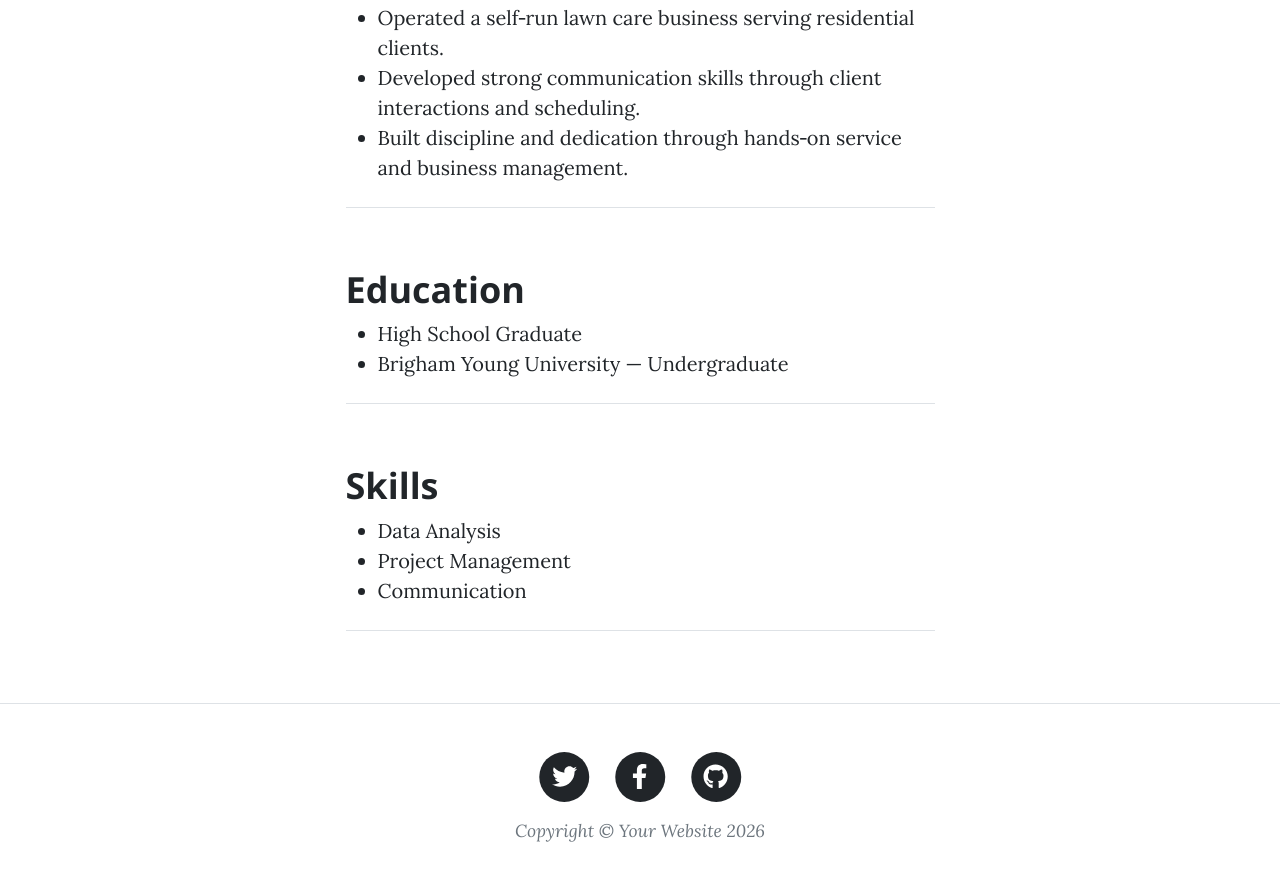
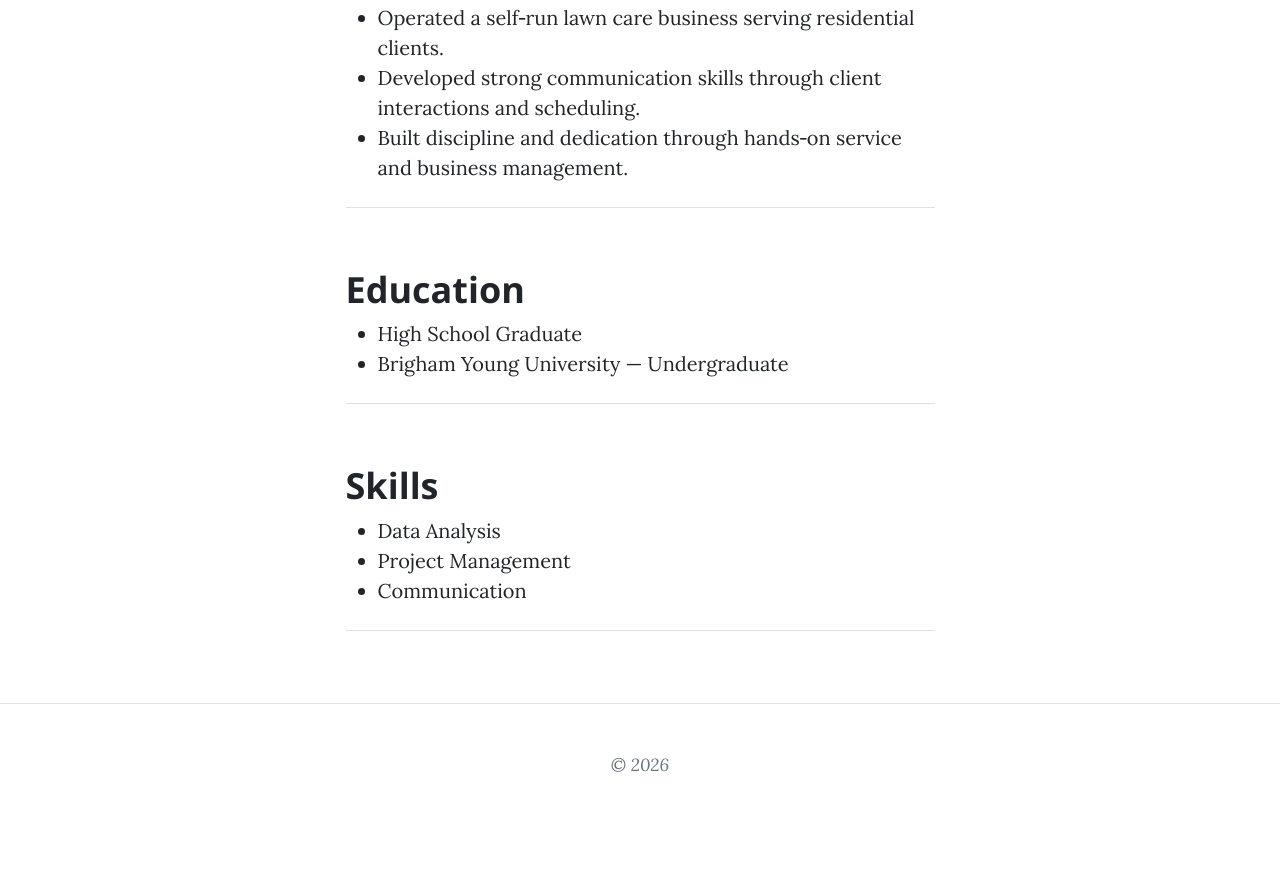
Before and after one commit to leah7547/IS201, a plain HTML site: page index.html in a window 1280 px wide. Shown: the part 1707-2587 px from the top of the page. After the commit the page ends 2533 px from the top, so only its background shows below. Drawn offline with nearby package versions, Linux system fonts and the light colour scheme.

Commit message:
Add files via upload

```diff
--- a/index.html
+++ b/index.html
@@ -125,41 +125,10 @@
 
         <!-- Footer -->
         <footer class="border-top">
-            <div class="container px-4 px-lg-5">
-                <div class="row gx-4 gx-lg-5 justify-content-center">
-                    <div class="col-md-10 col-lg-8 col-xl-7">
-                        <ul class="list-inline text-center">
-                            <li class="list-inline-item">
-                                <a href="#!">
-                                    <span class="fa-stack fa-lg">
-                                        <i class="fas fa-circle fa-stack-2x"></i>
-                                        <i class="fab fa-twitter fa-stack-1x fa-inverse"></i>
-                                    </span>
-                                </a>
-                            </li>
-                            <li class="list-inline-item">
-                                <a href="#!">
-                                    <span class="fa-stack fa-lg">
-                                        <i class="fas fa-circle fa-stack-2x"></i>
-                                        <i class="fab fa-facebook-f fa-stack-1x fa-inverse"></i>
-                                    </span>
-                                </a>
-                            </li>
-                            <li class="list-inline-item">
-                                <a href="#!">
-                                    <span class="fa-stack fa-lg">
-                                        <i class="fas fa-circle fa-stack-2x"></i>
-                                        <i class="fab fa-github fa-stack-1x fa-inverse"></i>
-                                    </span>
-                                </a>
-                            </li>
-                        </ul>
                         <div class="small text-center text-muted fst-italic">
-                            Copyright © Your Website 2026
+                             © 2026
                         </div>
-                    </div>
-                </div>
-            </div>
+
         </footer>
 
         <!-- Bootstrap core JS -->
```
